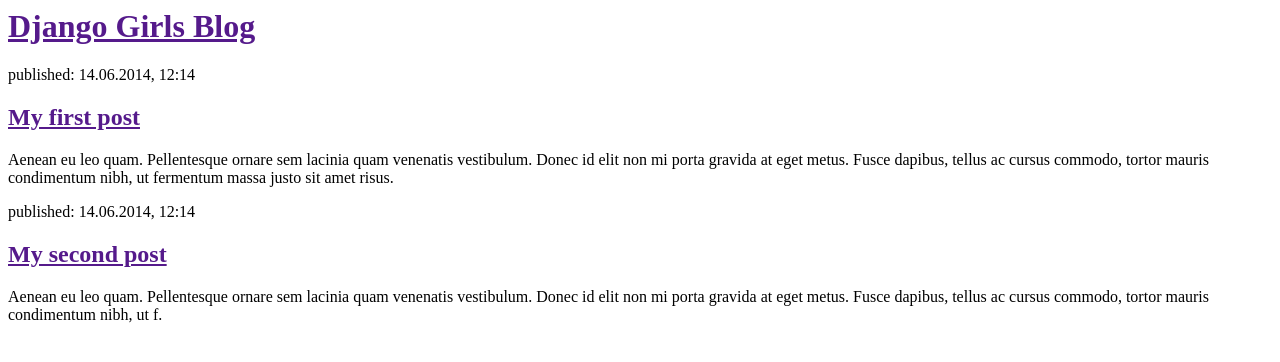
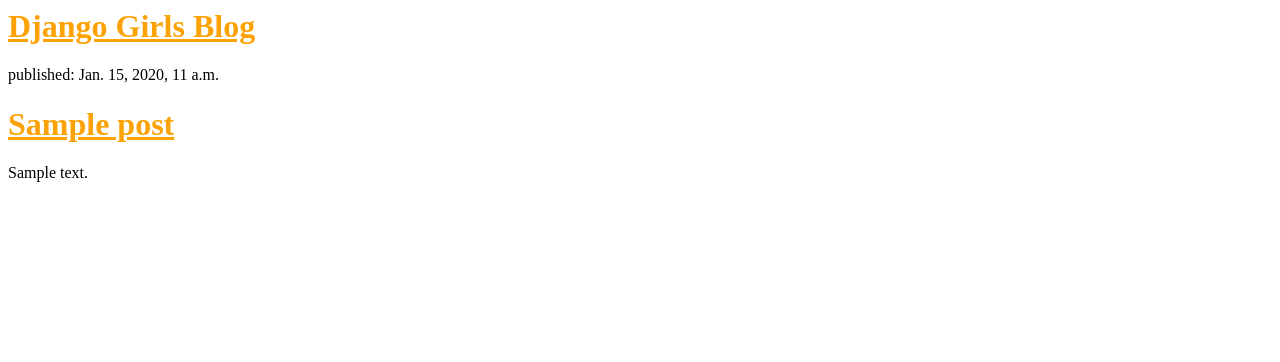
Before and after one commit to eclissi91/my-first-blog, a Django app: template blog/templates/blog/post_list.html in a window 1280 px wide. Shown: the top 362 px of the page. Run offline with Django 3.2, Linux system fonts and the light colour scheme; the template is opened without the code that fills it: values that come from a table or form of the project are taken from there, others are empty; tables that the repository leaves empty hold one stand-in row (values such as "Sample post").

Commit message:
aggiungo CSS

```diff
--- /dev/null
+++ b/blog/static/css/blog.css
@@ -0,0 +1,3 @@
+h1 a {
+    color: #FCA205;
+}
--- a/blog/templates/blog/post_list.html
+++ b/blog/templates/blog/post_list.html
@@ -1,22 +1,20 @@
+{% load staticfiles %}
 <html>
     <head>
+      <link rel="stylesheet" href="{% static 'css/blog.css' %}">
         <title>Django Girls blog</title>
     </head>
     <body>
         <div>
             <h1><a href="">Django Girls Blog</a></h1>
         </div>
+        {% for post in posts %}
+    <div>
+        <p>published: {{ post.published_date }}</p>
+        <h1><a href="">{{ post.title }}</a></h1>
+        <p>{{ post.text|linebreaksbr }}</p>
+    </div>
+{% endfor %}
 
-        <div>
-            <p>published: 14.06.2014, 12:14</p>
-            <h2><a href="">My first post</a></h2>
-            <p>Aenean eu leo quam. Pellentesque ornare sem lacinia quam venenatis vestibulum. Donec id elit non mi porta gravida at eget metus. Fusce dapibus, tellus ac cursus commodo, tortor mauris condimentum nibh, ut fermentum massa justo sit amet risus.</p>
-        </div>
-
-        <div>
-            <p>published: 14.06.2014, 12:14</p>
-            <h2><a href="">My second post</a></h2>
-            <p>Aenean eu leo quam. Pellentesque ornare sem lacinia quam venenatis vestibulum. Donec id elit non mi porta gravida at eget metus. Fusce dapibus, tellus ac cursus commodo, tortor mauris condimentum nibh, ut f.</p>
-        </div>
     </body>
 </html>
--- a/blog/views.py
+++ b/blog/views.py
@@ -1,5 +1,8 @@
 from django.shortcuts import render
+from django.utils import timezone
+from .models import Post
 
 # Create your views here.
 def post_list(request):
-    return render(request, 'blog/post_list.html', {})
+    posts = Post.objects.filter(published_date__lte=timezone.now()).order_by('published_date')
+    return render(request, 'blog/post_list.html', {'posts': posts})
```
